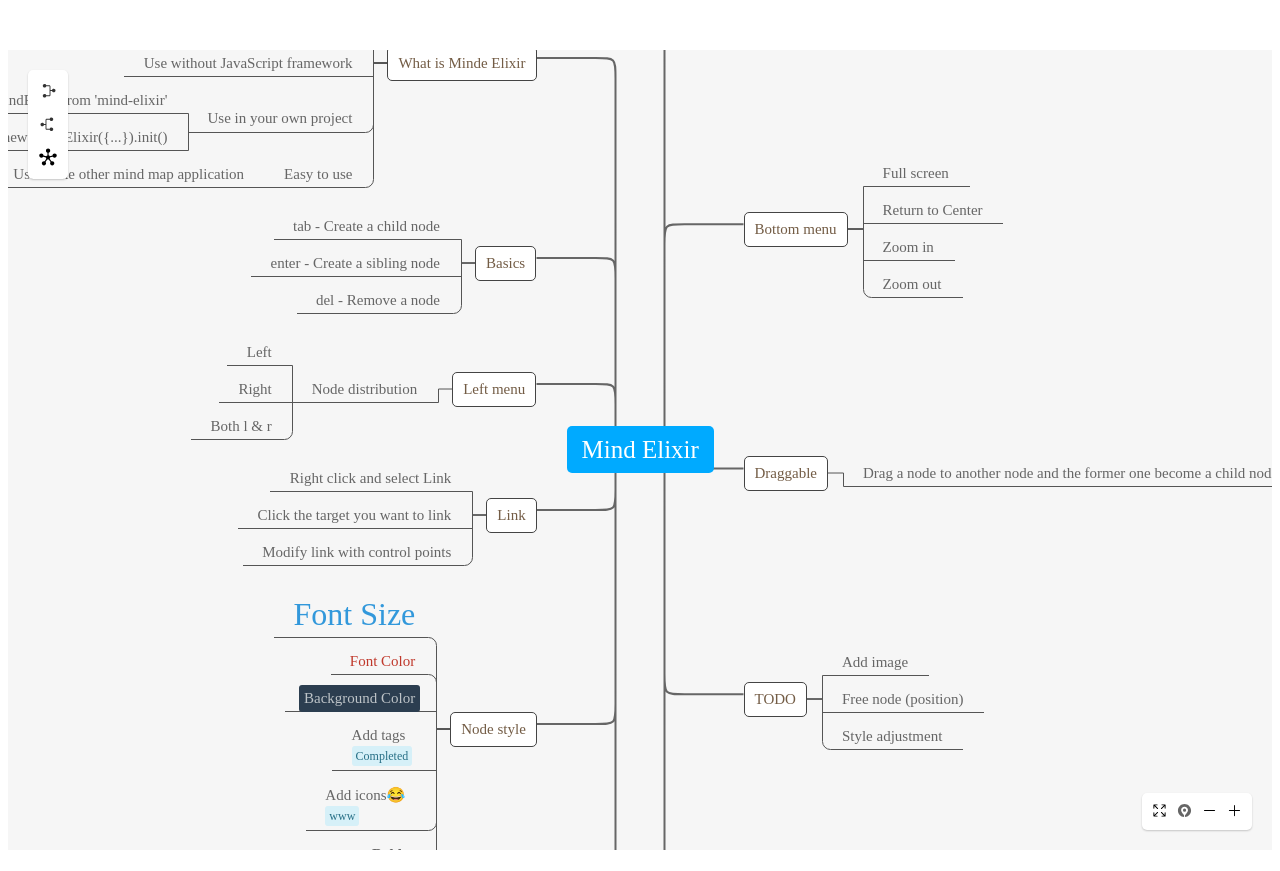
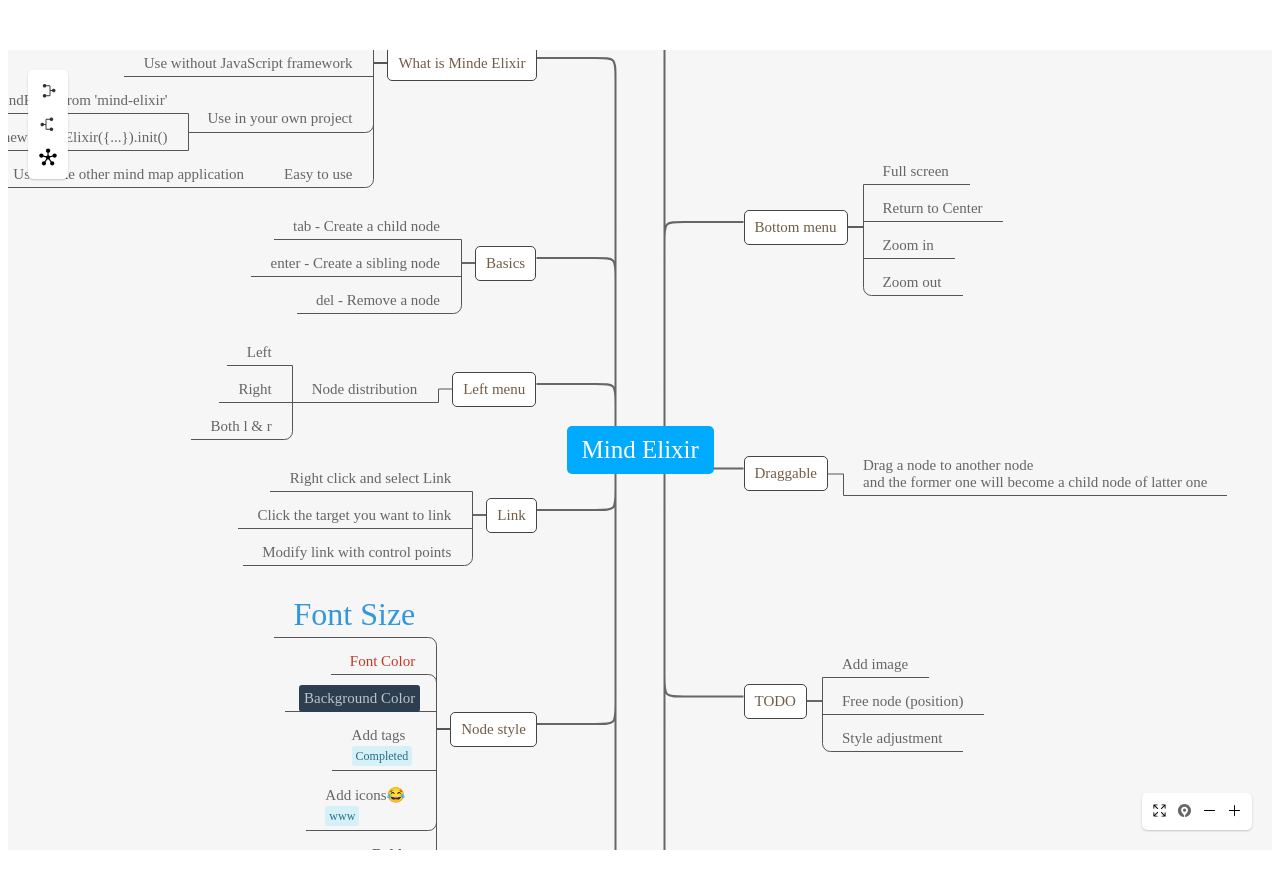
Before and after one commit to SSShooter/mind-elixir-core, a website built with webpack: page src/index.html in a window 1280 px wide. Shown: the top 871 px of the page. Built offline with nearby package versions, Linux system fonts and the light colour scheme.

Commit message:
feat: press shift enter to start a new line
Fixes #22

```diff
--- a/src/exampleData/1.js
+++ b/src/exampleData/1.js
@@ -157,7 +157,7 @@
         children: [
           {
             topic:
-              'Drag a node to another node and the former one become a child node of latter one',
+              'Drag a node to another node\nand the former one will become a child node of latter one',
             id: 'bd1f07c598e729dc',
           },
         ],
--- a/src/index.less
+++ b/src/index.less
@@ -37,11 +37,13 @@
     root {
       position: absolute;
       tpc {
+        display: block;
         color: rgb(255, 255, 255);
         padding: 10px @GAP;
         background-color: rgb(0, 170, 255);
         border-radius: 5px;
         font-size: 25px;
+        white-space: pre-wrap;
         [contentEditable] {
           position: absolute;
           top: 0;
@@ -106,6 +108,7 @@
         color: rgb(102, 102, 102);
         pointer-events: all;
         max-width: 800px;
+        white-space: pre-wrap;
         [contentEditable] {
           position: absolute;
           top: 0;
--- a/src/utils/dom.js
+++ b/src/utils/dom.js
@@ -100,6 +100,10 @@
       // 不停止冒泡冒到document就把节点删了
       e.stopPropagation()
     } else if (key === 13 || key === 9) {
+      // enter & tab
+      // keep wrap for shift enter
+      if (e.shiftKey) return
+
       e.preventDefault()
       this.inputDiv.blur()
       this.map.focus()
```
